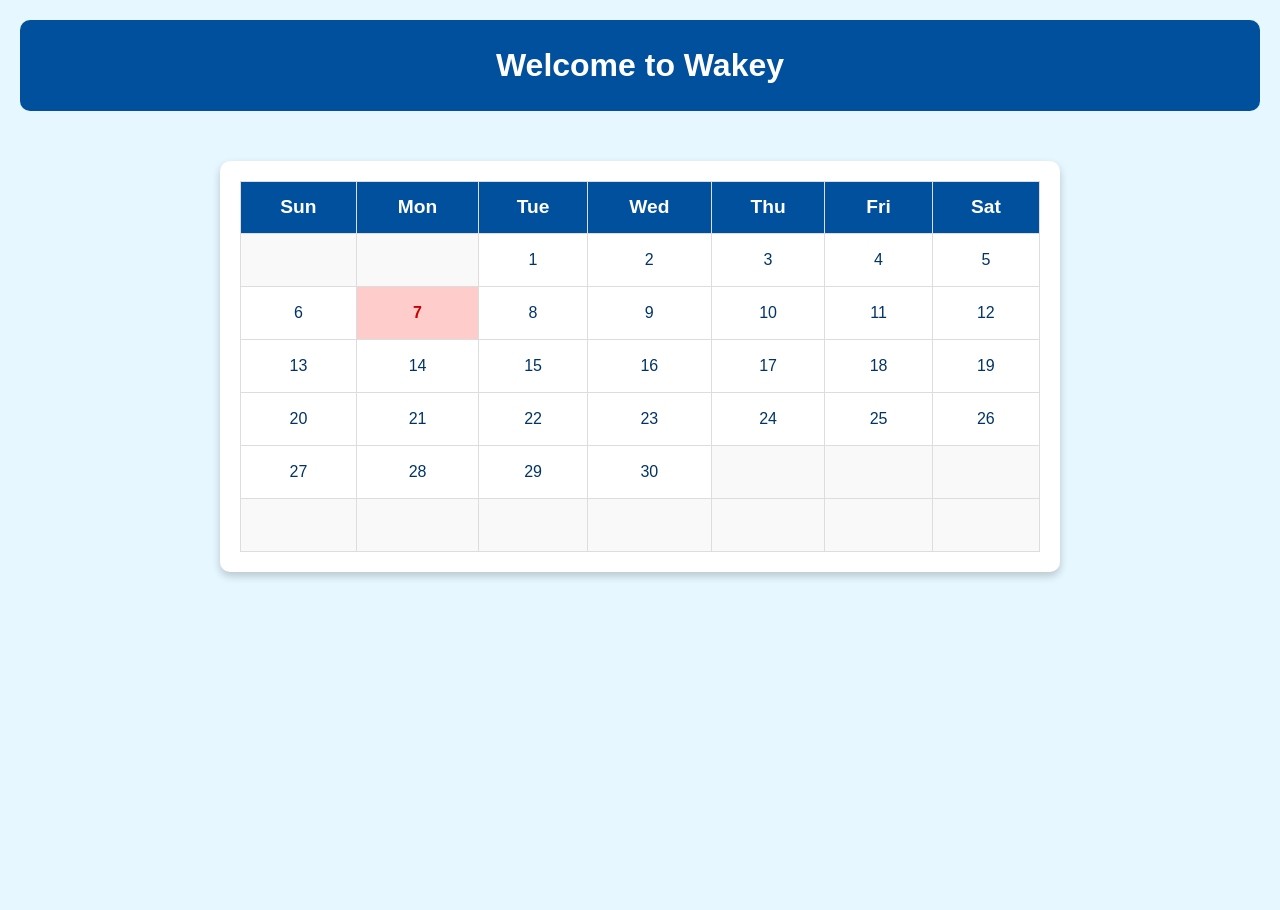
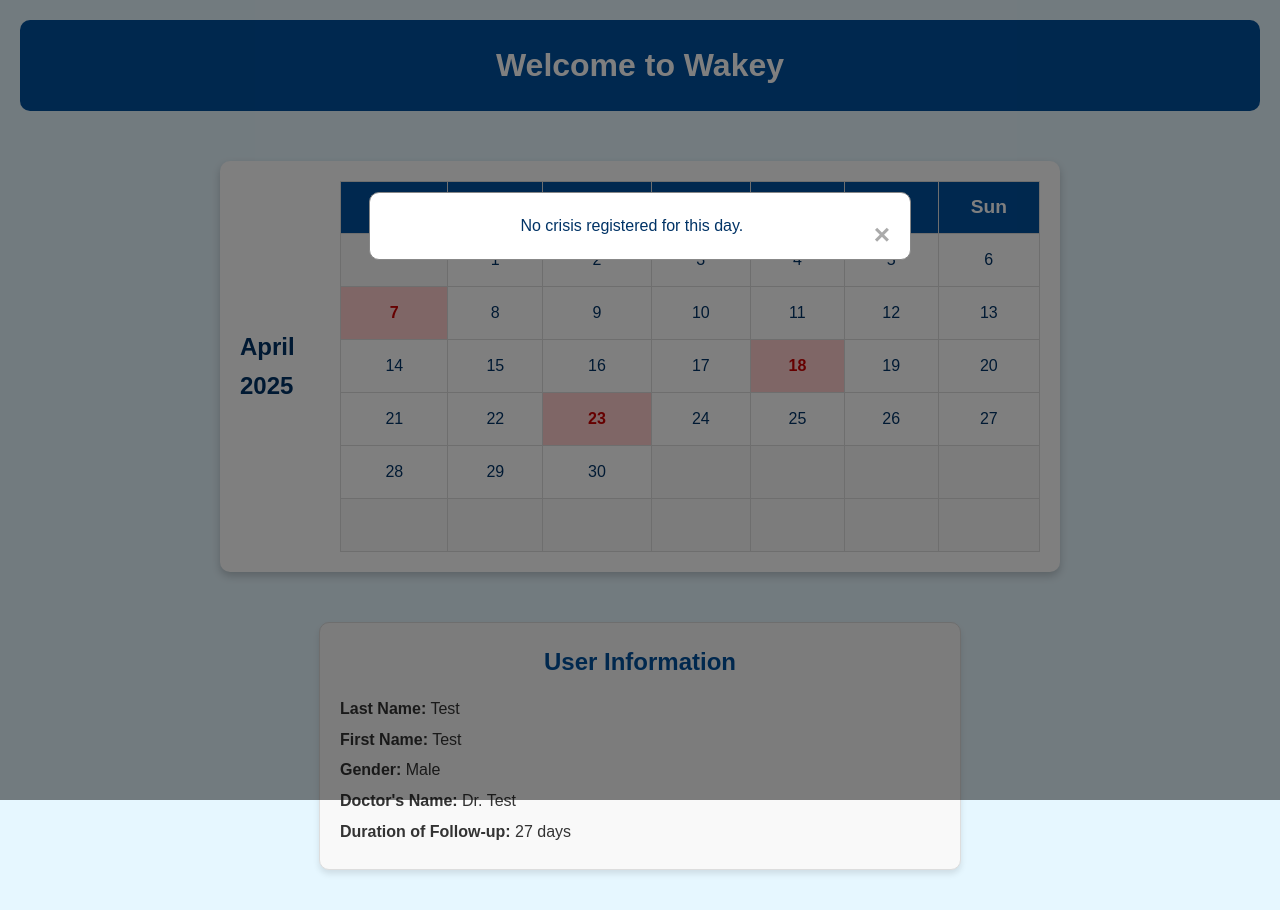
Before and after one commit to Josskb/Wakey, a plain HTML site: page website/index.html in a window 1280 px wide. Both pictures are taken after a click on the element "Crise potentielle". Before the commit the page ends 800 px from the top, so only its background shows below. Drawn offline with Linux system fonts and the light colour scheme.

Commit message:
Added personnal information section
Update to the calendar format
Added the personnal information of the user

```diff
--- a/fermetures_yeux.csv
+++ b/fermetures_yeux.csv
@@ -128,4 +128,5 @@ Horodatage,Duree_fermeture(s)
 2025-04-07 12:15:32,0.06
 2025-04-07 12:15:32,0.06
 2025-04-07 12:15:32,0.06
-2025-04-07 12:15:35,3.25
+2025-04-18 12:15:35,3.25,Crise potentielle
+2025-04-23 12:15:35,12.25,Crise potentielle
--- a/website/index.html
+++ b/website/index.html
@@ -12,16 +12,17 @@
 
     <!-- Calendar Section -->
     <div id="calendar">
+        <h2 id="current-month"></h2> <!-- Placeholder for the current month -->
         <table>
             <thead>
                 <tr>
-                    <th>Sun</th>
                     <th>Mon</th>
                     <th>Tue</th>
                     <th>Wed</th>
                     <th>Thu</th>
                     <th>Fri</th>
                     <th>Sat</th>
+                    <th>Sun</th>
                 </tr>
             </thead>
             <tbody id="calendar-body">
@@ -38,6 +39,16 @@
         </div>
     </div>
 
+    <!-- User Information Section -->
+    <div id="user-info" class="info-box">
+        <h2>User Information</h2>
+        <p><strong>Last Name:</strong> Test</p>
+        <p><strong>First Name:</strong> Test</p>
+        <p><strong>Gender:</strong> Male</p>
+        <p><strong>Doctor's Name:</strong> Dr. Test</p>
+        <p><strong>Duration of Follow-up:</strong> 27 days</p>
+    </div>
+
     <script src="script.js"></script>
 </body>
 </html>
--- a/website/script.js
+++ b/website/script.js
@@ -1,5 +1,10 @@
 document.addEventListener("DOMContentLoaded", () => {
     const calendarBody = document.getElementById("calendar-body");
+    const modal = document.getElementById("day-details-modal");
+    const modalText = document.getElementById("day-details-text");
+    const closeModal = document.getElementById("close-modal");
+
+    let crisisData = {}; // Object to store crisis data by date
 
     // Function to generate the calendar for the current month
     function generateCalendar() {
@@ -7,8 +12,18 @@ document.addEventListener("DOMContentLoaded", () => {
         const year = today.getFullYear();
         const month = today.getMonth();
 
-        // Get the first day of the month and the number of days in the month
-        const firstDay = new Date(year, month, 1).getDay();
+        // Set the current month heading
+        const monthNames = [
+            "January", "February", "March", "April", "May", "June",
+            "July", "August", "September", "October", "November", "December"
+        ];
+        const currentMonthElement = document.getElementById("current-month");
+        currentMonthElement.textContent = `${monthNames[month]} ${year}`;
+
+        // Get the first day of the month and adjust for Monday as the first day
+        let firstDay = new Date(year, month, 1).getDay();
+        firstDay = (firstDay === 0) ? 6 : firstDay - 1; // Adjust Sunday (0) to 6 and shift other days
+
         const daysInMonth = new Date(year, month + 1, 0).getDate();
 
         // Clear the calendar body
@@ -32,6 +47,7 @@ document.addEventListener("DOMContentLoaded", () => {
                     cell.innerHTML = date;
                     cell.setAttribute("data-date", `${year}-${month + 1}-${date}`);
                     cell.classList.add("calendar-day");
+                    cell.addEventListener("click", () => showDayDetails(`${year}-${month + 1}-${date}`));
                     date++;
                 }
 
@@ -51,15 +67,21 @@ document.addEventListener("DOMContentLoaded", () => {
 
             rows.forEach((row) => {
                 const columns = row.split(",");
-                const date = columns[0];
+                const timestamp = columns[0];
+                const duration = columns[1];
                 const tag = columns[2]?.trim();
 
                 if (tag === "Crise potentielle") {
-                    const [year, month, day] = date.split(" ")[0].split("-");
-                    const cell = document.querySelector(
-                        `[data-date="${year}-${parseInt(month)}-${parseInt(day)}"]`
-                    );
+                    const [date] = timestamp.split(" ");
+                    const [year, month, day] = date.split("-");
+                    const formattedDate = `${year}-${parseInt(month)}-${parseInt(day)}`; // Match the `data-date` format
 
+                    if (!crisisData[formattedDate]) {
+                        crisisData[formattedDate] = [];
+                    }
+                    crisisData[formattedDate].push({ timestamp, duration });
+
+                    const cell = document.querySelector(`[data-date="${formattedDate}"]`);
                     if (cell) {
                         cell.classList.add("crise");
                         cell.title = "Crise potentielle";
@@ -71,6 +93,31 @@ document.addEventListener("DOMContentLoaded", () => {
         }
     }
 
+    // Function to show details for a specific day
+    function showDayDetails(date) {
+        if (crisisData[date]) {
+            const details = crisisData[date]
+                .map((crisis) => `Timestamp: ${crisis.timestamp}, Duration: ${crisis.duration}s`)
+                .join("<br>");
+            modalText.innerHTML = details;
+        } else {
+            modalText.innerHTML = "No crisis registered for this day.";
+        }
+        modal.style.display = "block";
+    }
+
+    // Close the modal when the close button is clicked
+    closeModal.addEventListener("click", () => {
+        modal.style.display = "none";
+    });
+
+    // Close the modal when clicking outside the modal content
+    window.addEventListener("click", (event) => {
+        if (event.target === modal) {
+            modal.style.display = "none";
+        }
+    });
+
     // Generate the calendar and mark dates
     generateCalendar();
     loadCSVAndMarkDates();
--- a/website/styles.css
+++ b/website/styles.css
@@ -146,3 +146,66 @@ header {
         font-size: 1rem;
     }
 }
+
+/* Modal Styling */
+#day-details-modal {
+    display: none;
+    position: fixed;
+    z-index: 1000;
+    left: 0;
+    top: 0;
+    width: 100%;
+    height: 100%;
+    overflow: auto;
+    background-color: rgba(0, 0, 0, 0.5); /* Black background with transparency */
+}
+
+#day-details-content {
+    background-color: #ffffff;
+    margin: 15% auto;
+    padding: 20px;
+    border: 1px solid #888;
+    width: 80%;
+    max-width: 500px;
+    border-radius: 10px;
+    text-align: center;
+}
+
+#close-modal {
+    color: #aaa;
+    float: right;
+    font-size: 28px;
+    font-weight: bold;
+    cursor: pointer;
+}
+
+#close-modal:hover,
+#close-modal:focus {
+    color: black;
+    text-decoration: none;
+    cursor: pointer;
+}
+
+/* User Information Box */
+.info-box {
+    margin: 20px auto;
+    padding: 20px;
+    max-width: 600px;
+    background-color: #f9f9f9; /* Light gray background */
+    border: 1px solid #ddd;
+    border-radius: 10px;
+    box-shadow: 0 4px 6px rgba(0, 0, 0, 0.1);
+    text-align: left;
+}
+
+.info-box h2 {
+    text-align: center;
+    color: #00509e; /* Medium blue */
+    margin-bottom: 15px;
+}
+
+.info-box p {
+    margin: 5px 0;
+    font-size: 1rem;
+    color: #333; /* Dark gray text */
+}
```
